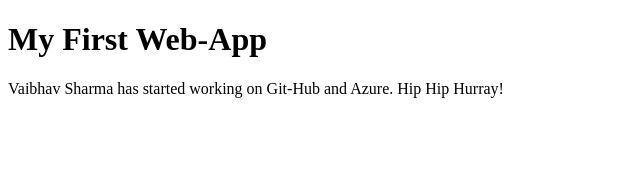
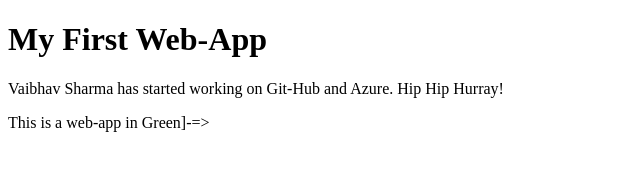
Before and after one commit to vsharma-github/hello-world, a plain HTML site: page index.html in a window 1280 px wide. Shown: the whole page, without its empty margins (0-640 px from the left). Drawn offline with Linux system fonts and the light colour scheme.

Commit message:
Update index.html

```diff
--- a/index.html
+++ b/index.html
@@ -4,6 +4,7 @@
 
 <h1>My First Web-App</h1>
 <p>Vaibhav Sharma has started working on Git-Hub and Azure. Hip Hip Hurray!</p>
+<p>This is a web-app in Green]-=>
 
 </body>
 </html>
```
